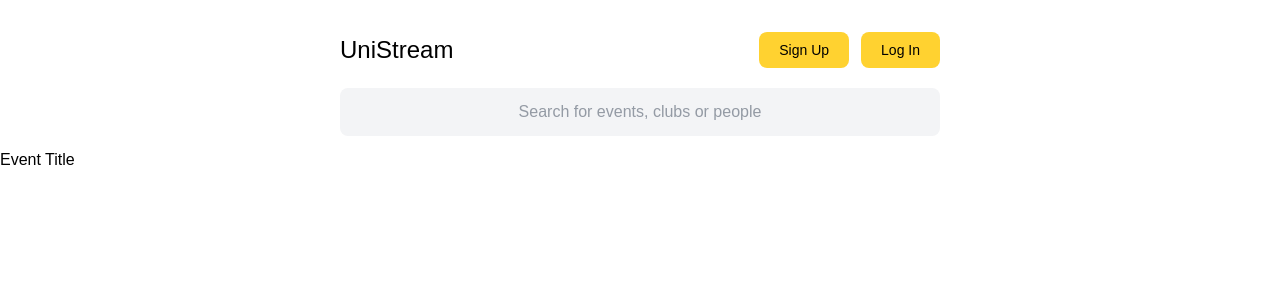
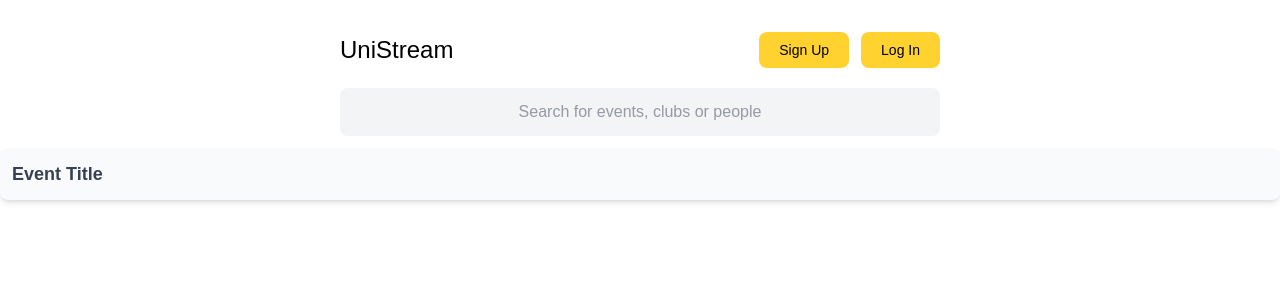
Before and after one commit to khalidkarimkqr/UniStream, a React (Vite) app in the folder client/: page / in a window 1280 px wide. Shown: the top 300 px of the page. Built offline with nearby package versions, Linux system fonts and the light colour scheme; a web font is replaced by a local one.

Commit message:
style Event component card with hover and link to event page

```diff
--- a/client/src/components/Event.jsx
+++ b/client/src/components/Event.jsx
@@ -12,8 +12,14 @@ const Event = ({
   onClick,
 }) => {
   return (
-    <div>
-      <Link to={`/event/${_id}`}>{title}</Link>
+    <div className="p-3 rounded-lg bg-gray-50 shadow-md flex flex-col gap-1 hover:scale-105 transition-all ease-in-out duration-300 cursor-pointer">
+      <Link
+        to={`/event/${_id}`}
+        className="text-md sm:text-lg font-semibold text-gray-700 hover:underline"
+        title="View Event Details"
+      >
+        {title}
+      </Link>
     </div>
   );
 };
```
